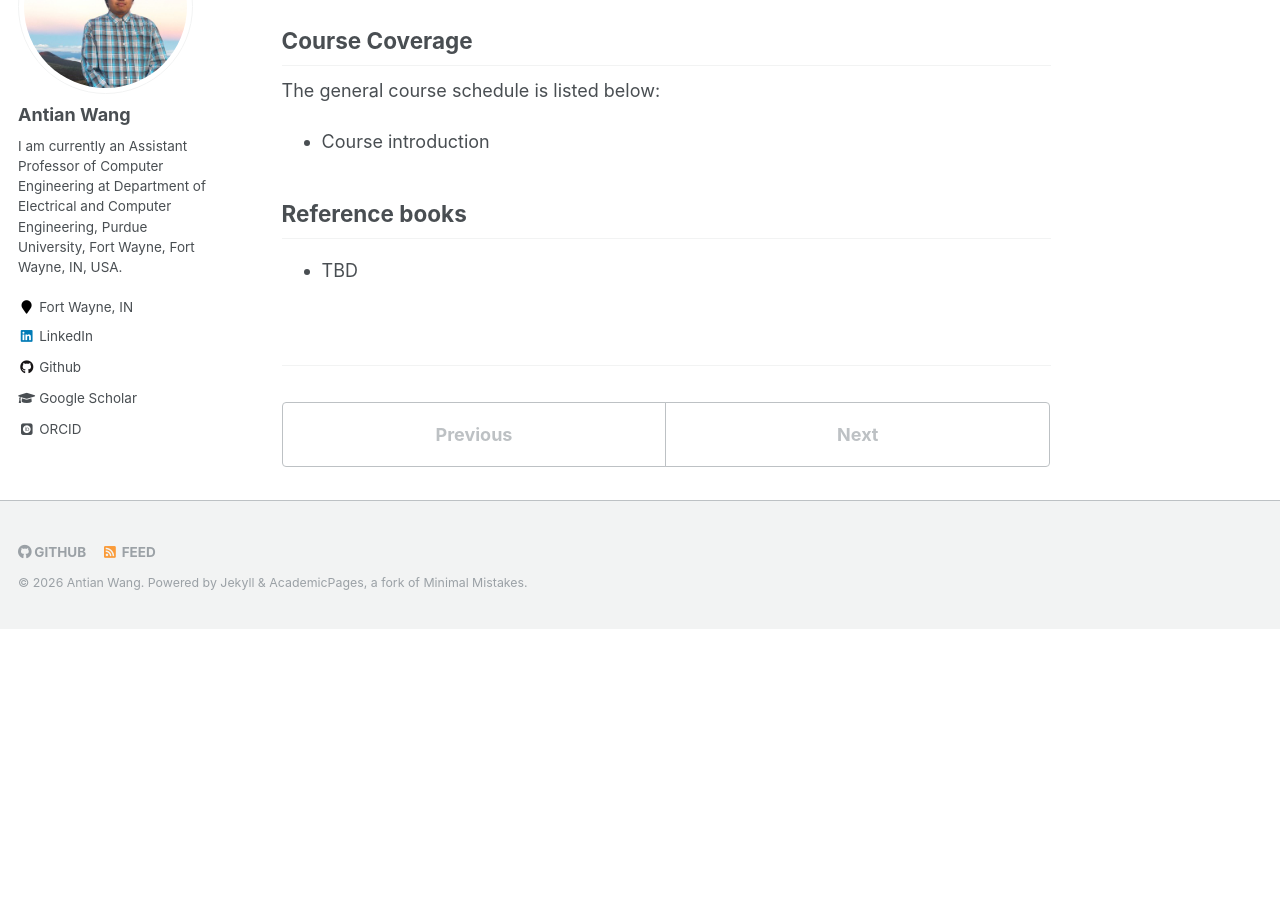
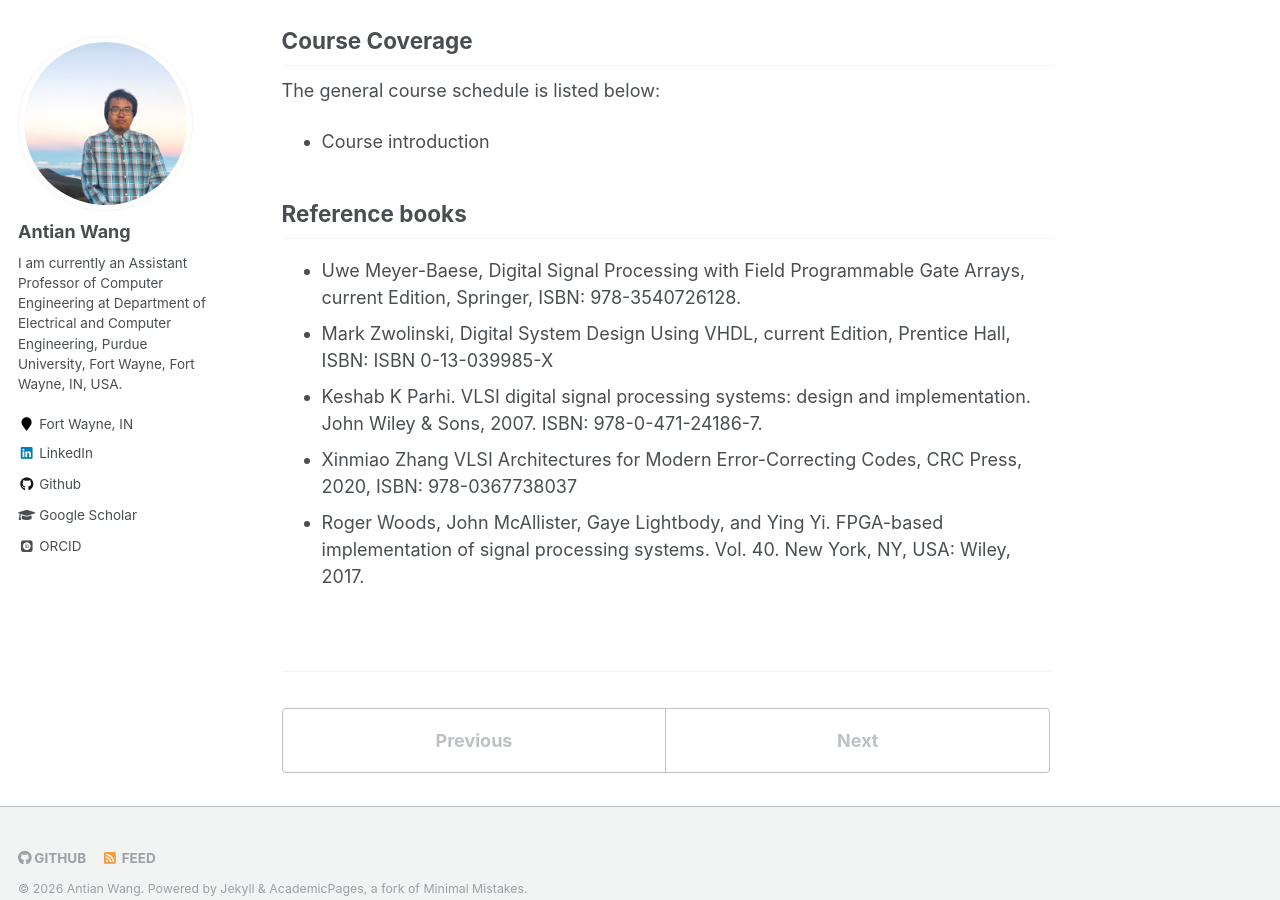
Before and after one commit to wangantian/wangantian.github.io, a Jekyll site: the page built from _teaching/PFW_ECE56700.md, in a window 1280 px wide and 900 px high, scrolled down 477 px. Built offline with Jekyll 4.4.1, drawn with Linux system fonts in a browser that asks for light colours; some web fonts are replaced; before the commit the page ends 1106 px from its top, so only the background shows below that.

Commit message:
Update PFW_ECE56700.md

```diff
--- a/_teaching/PFW_ECE56700.md
+++ b/_teaching/PFW_ECE56700.md
@@ -22,5 +22,9 @@ The general course schedule is listed below:
 <h2>Reference books</h2>
 
 <ul>
-  <li>TBD</li>
+  <li>Uwe Meyer-Baese, Digital Signal Processing with Field Programmable Gate Arrays, current Edition, Springer, ISBN: 978-3540726128.</li>
+  <li>Mark Zwolinski, Digital System Design Using VHDL, current Edition, Prentice Hall, ISBN: ISBN 0-13-039985-X</li>
+  <li>Keshab K Parhi. VLSI digital signal processing systems: design and implementation. John Wiley & Sons, 2007. ISBN: 978-0-471-24186-7. </li>
+  <li>Xinmiao Zhang VLSI Architectures for Modern Error-Correcting Codes, CRC Press, 2020, ISBN: 978-0367738037</li>
+  <li>Roger Woods, John McAllister, Gaye Lightbody, and Ying Yi. FPGA-based implementation of signal processing systems. Vol. 40. New York, NY, USA: Wiley, 2017. </li>
 </ul>
```
